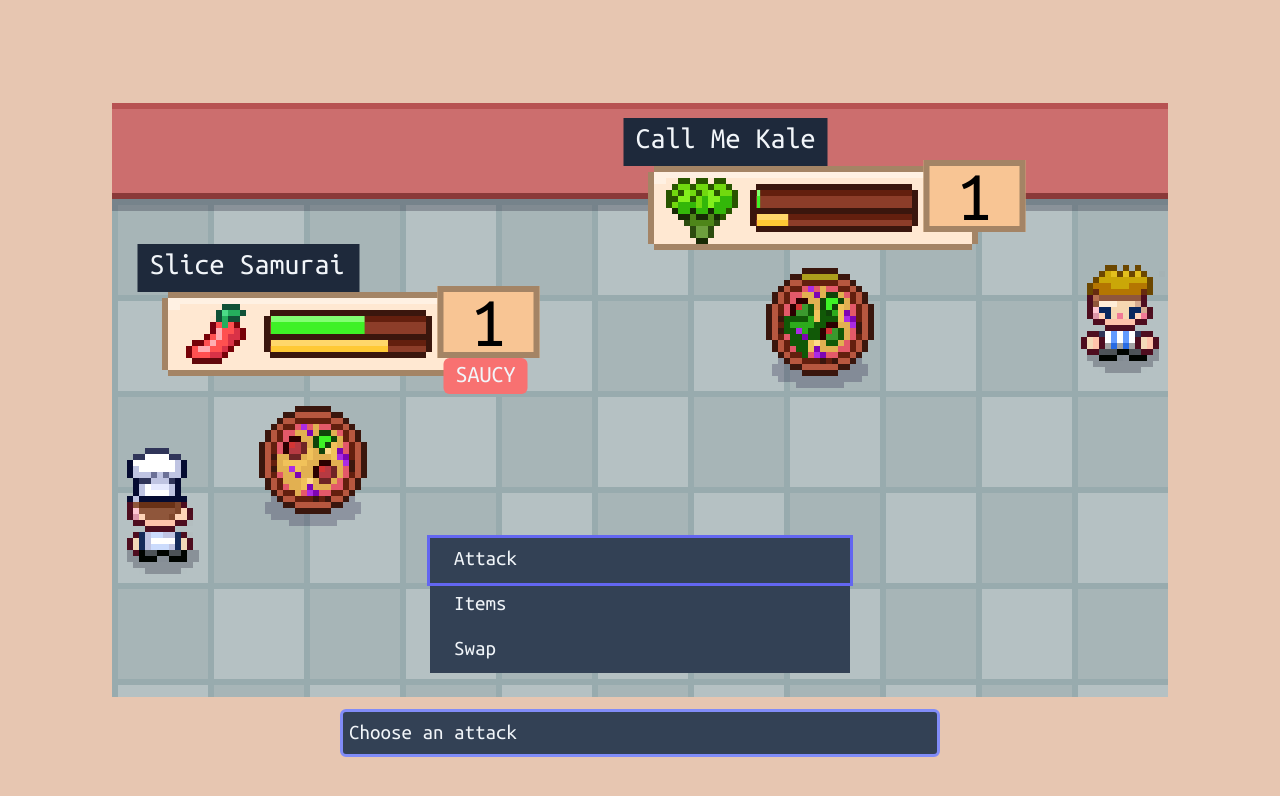
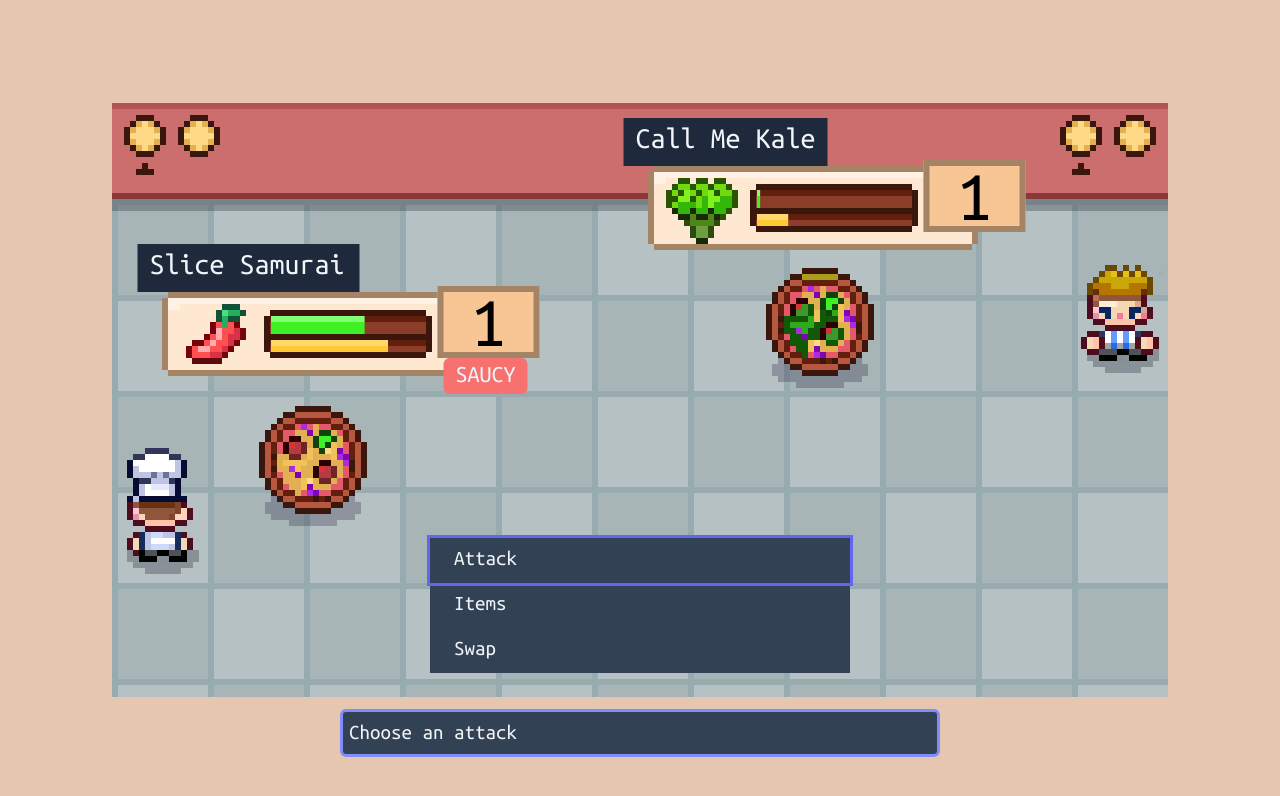
Before and after one commit to AlkarimJ1997/pizza-legends, a Next.js app: page / in a window 1280 px wide. Shown: the top 796 px of the page. Built offline with nearby package versions, Linux system fonts and the light colour scheme.

Commit message:
Added Team HUD

```diff
--- /dev/null
+++ b/assets/LineupIcon.tsx
@@ -0,0 +1,50 @@
+interface LineupIconProps {
+	isActive: boolean;
+	isAlive: boolean;
+}
+
+const LineupIcon = ({ isActive, isAlive }: LineupIconProps) => {
+	return (
+		<svg
+			xmlns='http://www.w3.org/2000/svg'
+			width='14'
+			viewBox='0 -0.5 7 10'
+			shape-rendering='crispEdges'>
+			<path
+				stroke='#3a160d'
+				d='M2 0h3M1 1h1M5 1h1M0 2h1M6 2h1M0 3h1M6 3h1M0 4h1M6 4h1M1 5h1M5 5h1M2 6h3'
+			/>
+			<path
+				stroke='#e2b051'
+				d='M2 1h1M4 1h1M1 2h1M5 2h1M1 4h1M5 4h1M2 5h1M4 5h1'
+			/>
+			<path stroke='#ffd986' d='M3 1h1M2 2h3M1 3h5M2 4h3M3 5h1' />
+
+			{/* Active indicator appears when needed */}
+			<path
+				className={isActive ? 'block' : 'hidden'}
+				stroke='#3a160d'
+				d='M3 8h1M2 9h3'
+			/>
+
+			{/* Dead paths appear when needed */}
+			<path
+				className={isAlive ? 'hidden' : 'block'}
+				stroke='#3a160d'
+				d='M2 0h3M1 1h1M5 1h1M0 2h1M2 2h1M4 2h1M6 2h1M0 3h1M3 3h1M6 3h1M0 4h1M2 4h1M4 4h1M6 4h1M1 5h1M5 5h1M2 6h3'
+			/>
+			<path
+				className={isAlive ? 'hidden' : 'block'}
+				stroke='#9b917f'
+				d='M2 1h3M1 2h1M5 2h1'
+			/>
+			<path
+				className={isAlive ? 'hidden' : 'block'}
+				stroke='#c4bdae'
+				d='M3 2h1M1 3h2M4 3h2M1 4h1M3 4h1M5 4h1M2 5h3'
+			/>
+		</svg>
+	);
+};
+
+export default LineupIcon;
--- a/classes/battle/Battle.ts
+++ b/classes/battle/Battle.ts
@@ -5,6 +5,7 @@ import { KeyboardMenu } from '@/classes/KeyboardMenu';
 import { STATUSES, TEAMS } from '@/utils/consts';
 import type { OverworldState } from '@/classes/OverworldState';
 import Pizzas from '@/data/PizzaMap';
+import { Team } from '@/classes/battle/Team';
 
 interface BattleProps {
 	onComplete: () => void;
@@ -25,6 +26,9 @@ export class Battle {
 
 	turnCycle: TurnCycle | null = null;
 	keyboardMenu: KeyboardMenu | null = null;
+
+	playerTeam: Team | null = null;
+	trainerTeam: Team | null = null;
 
 	constructor({ overworld, onComplete }: BattleProps) {
 		this.combatants = [
@@ -105,6 +109,19 @@ export class Battle {
 	}
 
 	init() {
+		this.playerTeam = new Team(TEAMS.PLAYER, 'Hero');
+		this.trainerTeam = new Team(TEAMS.ENEMY, 'Trainer');
+
+		// Load teams with combatants
+		this.combatants.forEach(c => {
+			if (c.team === TEAMS.PLAYER) {
+				this.playerTeam?.combatants.push(c);
+				return;
+			}
+
+			this.trainerTeam?.combatants.push(c);
+		});
+
 		this.turnCycle = new TurnCycle({
 			battle: this,
 			onNewEvent: event => {
--- a/classes/battle/Team.ts
+++ b/classes/battle/Team.ts
@@ -0,0 +1,13 @@
+import type { Combatant } from "@/classes/battle/Combatant";
+import { TEAMS } from "@/utils/consts";
+
+export class Team {
+  owner: keyof typeof TEAMS;
+  name: string;
+  combatants: Combatant[] = [];
+
+  constructor(owner: keyof typeof TEAMS, name: string) {
+    this.owner = owner;
+    this.name = name;
+  }
+}
--- a/components/battle/BattleScene.tsx
+++ b/components/battle/BattleScene.tsx
@@ -1,6 +1,7 @@
 import BattleHud from '@/components/battle/BattleHud';
 import BattleImage from '@/components/battle/BattleImage';
 import Pizza from '@/components/battle/Pizza';
+import TeamHud from '@/components/battle/TeamHud';
 import Menu from '@/components/ui/Menu';
 
 interface BattleSceneProps {
@@ -40,6 +41,8 @@ const BattleScene = ({ overworld }: BattleSceneProps) => {
 					<Pizza combatant={combatant} />
 				</div>
 			))}
+			<TeamHud team={overworld.battle.playerTeam} />
+			<TeamHud team={overworld.battle.trainerTeam} />
 			{keyboardMenu && (
 				<Menu options={keyboardMenu.options} inBattle={!!overworld.battle} />
 			)}
--- /dev/null
+++ b/components/battle/TeamHud.tsx
@@ -0,0 +1,28 @@
+import { TEAMS } from '@/utils/consts';
+import type { Team } from '@/classes/battle/Team';
+import clsx from 'clsx';
+import LineupIcon from '@/assets/LineupIcon';
+
+const TeamHud = ({ team }: { team: Team | null }) => {
+	if (!team) return null;
+
+	return (
+		<div
+			className={clsx(
+				'flex absolute top-1 gap-1',
+				team.owner === TEAMS.PLAYER && 'left-1',
+				team.owner === TEAMS.ENEMY && 'right-1'
+			)}>
+			{team.combatants.map(combatant => (
+				<div key={combatant.config.id}>
+					<LineupIcon
+						isActive={combatant.isActive}
+						isAlive={combatant.hp > 0}
+					/>
+				</div>
+			))}
+		</div>
+	);
+};
+
+export default TeamHud;
```
